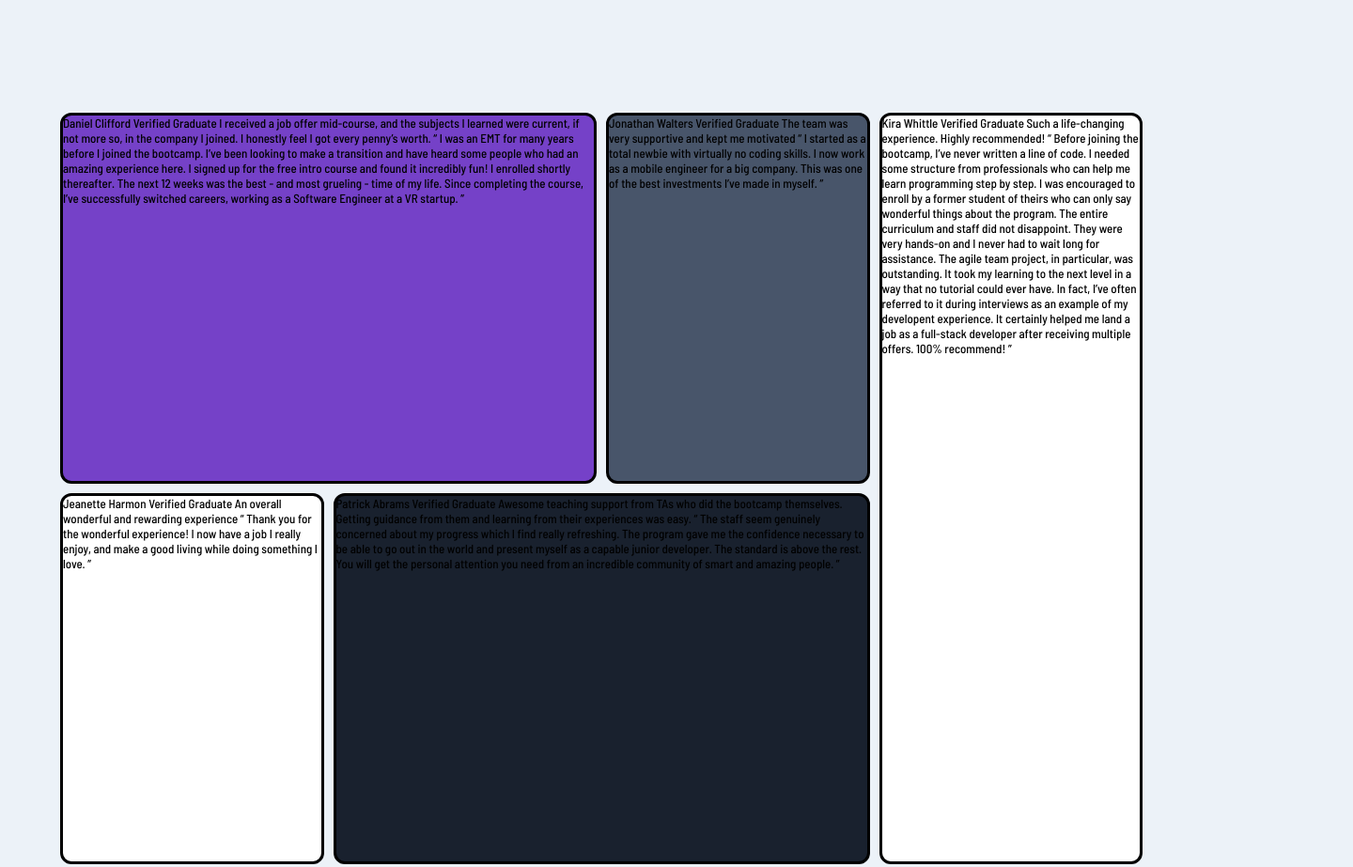
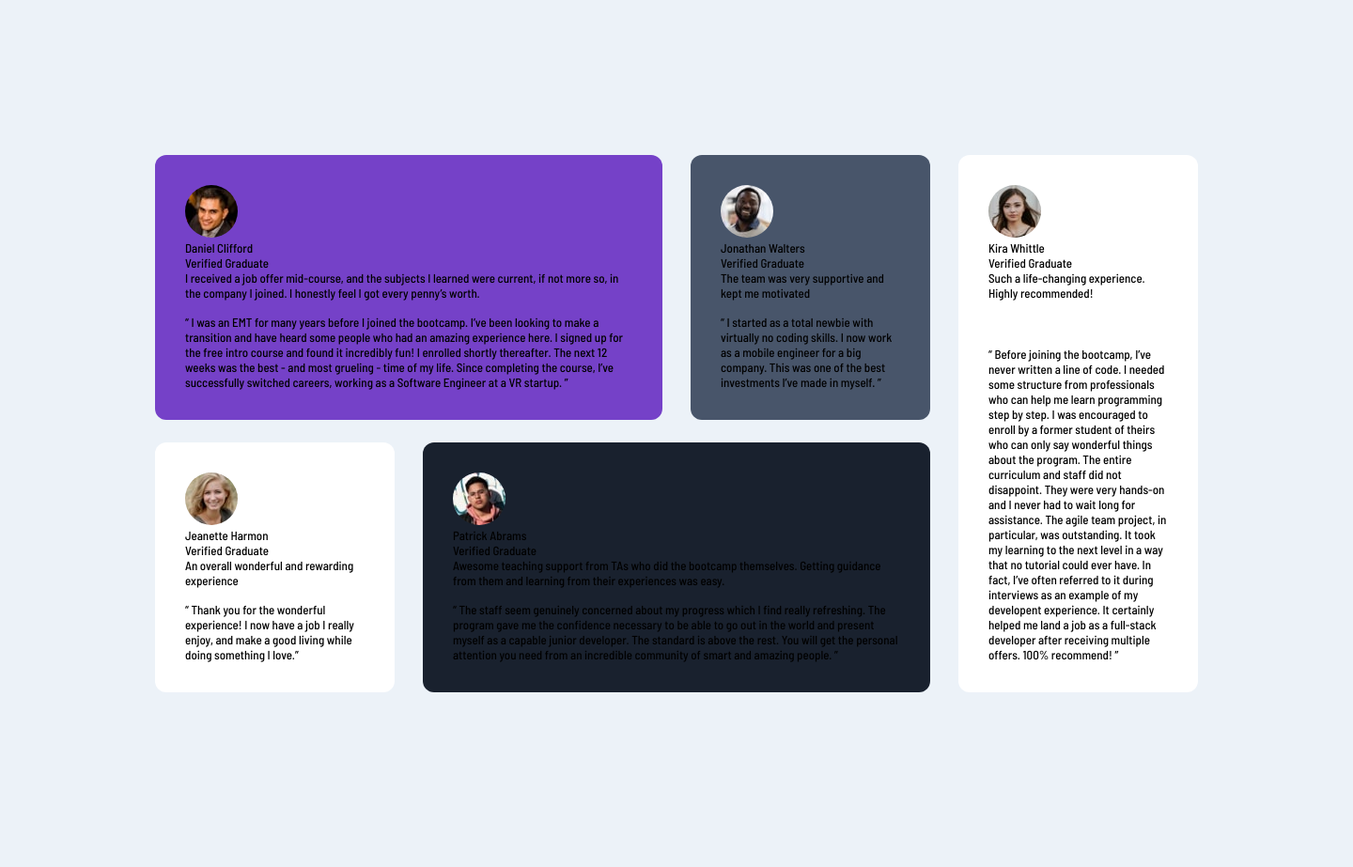
Before and after one commit to Chluna86/TESTIMONIAL-GRID-SECTION-MAIN, a plain HTML site: page index.html in a window 1280 px wide. Shown: the whole page at 94% size, 1440 px wide, since content can reach past the window. Drawn offline with Linux system fonts and the light colour scheme.

Commit message:
Add files via upload

```diff
--- a/css/styles.css
+++ b/css/styles.css
@@ -30,50 +30,77 @@
 body {
     font-size: 13px;
     font-family: var(--font);
-    width: 100vw;
-    height: 100wh;
+    width: 1440px;
+    height: 900px;
     background-color: var(--Light-grayish-blue);
 }
 
 main {
     display: grid;
     grid-gap: 10px;
-    width: 90vw;
-    height: 100vh;
-    margin: 15vh auto;
+    width: 1110px;
+    height: 572px;
+    margin: 165px;
     grid-template-columns: repeat(4, 1fr);
     grid-template-rows: repeat(2, 1fr);
-    gap: 10px;
+    gap: 24px 30px;
 }
 
 main > div {
-    border: solid;
     border-radius: 12px;
 }
+
 /*Daniel*/
 .card1 {
     grid-column: 1 / 3;
     background-color: var(--Moderate-violet);
-
+    height: 282px;
+    width: 540px;
 }
 /*Jonathan*/
 .card2 {
     grid-column: 3 / 4;
     background-color: var(--Very-dark-grayish-blue);
+    height: 282px;
+    width: 255px;
 }
 /*Jeanette*/
 .card3 {
     grid-column: 1 / 2;
     background-color: var(--White);
+    height: 266px;
+    width: 255px;
 }
 /* Patrick*/
 .card4 {
     grid-column: 2 / 4;
     background-color: var(--Very-dark-blackish-blue);
+    height: 266px;
+    width: 540px;
 }
 /*Kira*/
 .card5 {
     grid-row: 1 / 3;
     grid-column: 4 / 5;
     background-color: var(--White);
+    height: 572px;
+    width: 255px;
 }
+
+.box {
+    padding: 32px;
+    max-height: 100%;
+    display: grid;
+    grid-template-rows: 0.4fr 1fr 1fr;
+}
+.profile {
+
+}
+
+img {
+    border-radius: 50%;
+}
+
+.data {
+
+}
--- a/index.html
+++ b/index.html
@@ -10,62 +10,112 @@
 <body>
     <main>
         <div class="card1">
-            Daniel Clifford
-            Verified Graduate
-
-            I received a job offer mid-course, and the subjects I learned were current, if not more so,
-            in the company I joined. I honestly feel I got every penny’s worth.
-
-            “ I was an EMT for many years before I joined the bootcamp. I’ve been looking to make a
-            transition and have heard some people who had an amazing experience here. I signed up
-            for the free intro course and found it incredibly fun! I enrolled shortly thereafter.
-            The next 12 weeks was the best - and most grueling - time of my life. Since completing
-            the course, I’ve successfully switched careers, working as a Software Engineer at a VR startup. ”
+            <div class="box">
+                <div class="profile">
+                    <div class="photo">
+                        <img src="./images/image-daniel.jpg" alt="img-profile">
+                    </div>
+                    <div class="data">
+                        <p class="name">Daniel Clifford</p>
+                        <p class="verified">Verified Graduate</p>
+                    </div>
+                </div>
+                <div class="comment">
+                    <p>I received a job offer mid-course, and the subjects I learned were current, if not more so, in the company I joined. I honestly feel I got every penny’s worth.</p>
+                </div>
+                <div class="description">
+                    <p>“ I was an EMT for many years before I joined the bootcamp. I’ve been looking to make a transition and have heard some people who had an amazing experience here. I signed up for the free intro course and found it incredibly fun! I enrolled shortly thereafter. The next 12 weeks was the best - and most grueling - time of my life. Since completing the course, I’ve successfully switched careers, working as a Software Engineer at a VR startup. ”</p>
+                </div>
+            </div>
         </div>
         <div class="card2">
-            Jonathan Walters
-            Verified Graduate
-
-            The team was very supportive and kept me motivated
-
-            “ I started as a total newbie with virtually no coding skills. I now work as a mobile engineer
-            for a big company. This was one of the best investments I’ve made in myself. ”
+            <div class="box">
+                <div class="profile">
+                    <div class="photo">
+                        <img src="./images/image-jonathan.jpg" alt="img-profile">
+                    </div>
+                    <div class="data">
+                        <p class="name">Jonathan Walters</p>
+                        <p class="verified">Verified Graduate</p>
+                    </div>
+                </div>
+                <div class="comment">
+                    <p>The team was very supportive and kept me motivated</p>
+                </div>
+                <div class="description">
+                    <p>“ I started as a total newbie with virtually no coding skills. I now work as a mobile engineer
+                        for a big company. This was one of the best investments I’ve made in myself. ”</p>
+                </div>
+            </div>
         </div>
         <div class="card3">
-            Jeanette Harmon
-            Verified Graduate
-
-            An overall wonderful and rewarding experience
-
-            “ Thank you for the wonderful experience! I now have a job I really enjoy, and make a good living
-            while doing something I love. ”
+            <div class="box">
+                <div class="profile">
+                    <div class="photo">
+                        <img src="./images/image-jeanette.jpg" alt="img-profile">
+                    </div>
+                    <div class="data">
+                        <p class="name">Jeanette Harmon</p>
+                        <p class="verified">Verified Graduate</p>
+                    </div>
+                </div>
+                <div class="comment">
+                    <p>An overall wonderful and rewarding experience</p>
+                </div>
+                <div class="description">
+                    <p>“ Thank you for the wonderful experience! I now have a job I really enjoy, and make a good living
+                        while doing something I love.”</p>
+                </div>
+            </div>
         </div>
         <div class="card4">
-            Patrick Abrams
-            Verified Graduate
-
-            Awesome teaching support from TAs who did the bootcamp themselves. Getting guidance from them and
-            learning from their experiences was easy.
-
-            “ The staff seem genuinely concerned about my progress which I find really refreshing. The program
+            <div class="box">
+                <div class="profile">
+                    <div class="photo">
+                        <img src="./images/image-patrick.jpg" alt="img-profile">
+                    </div>
+                    <div class="data">
+                        <p class="name">Patrick Abrams</p>
+                        <p class="verified">Verified Graduate</p>
+                    </div>
+                </div>
+                <div class="comment">
+                    <p>Awesome teaching support from TAs who did the bootcamp themselves. Getting guidance from them and
+                        learning from their experiences was easy.</p>
+                </div>
+                <div class="description">
+                    <p>“ The staff seem genuinely concerned about my progress which I find really refreshing. The program
                         gave me the confidence necessary to be able to go out in the world and present myself as a capable
                         junior developer. The standard is above the rest. You will get the personal attention you need from
-            an incredible community of smart and amazing people. ”
+                        an incredible community of smart and amazing people. ”</p>
+                </div>
+            </div>
         </div>
         <div class="card5">
-            Kira Whittle
-            Verified Graduate
-
-            Such a life-changing experience. Highly recommended!
-
-            “ Before joining the bootcamp, I’ve never written a line of code. I needed some structure from
+            <div class="box">
+                <div class="profile">
+                    <div class="photo">
+                        <img src="./images/image-kira.jpg" alt="img-profile">
+                    </div>
+                    <div class="data">
+                        <p class="name">Kira Whittle</p>
+                        <p class="verified">Verified Graduate</p>
+                    </div>
+                </div>
+                <div class="comment">
+                    <p>Such a life-changing experience. Highly recommended!</p>
+                </div>
+                <div class="description">
+                    <p>“ Before joining the bootcamp, I’ve never written a line of code. I needed some structure from
                         professionals who can help me learn programming step by step. I was encouraged to enroll by a former
                         student of theirs who can only say wonderful things about the program. The entire curriculum and staff
                         did not disappoint. They were very hands-on and I never had to wait long for assistance. The agile team
                         project, in particular, was outstanding. It took my learning to the next level in a way that no tutorial
                         could ever have. In fact, I’ve often referred to it during interviews as an example of my developent
                         experience. It certainly helped me land a job as a full-stack developer after receiving multiple offers.
-            100% recommend! ”
+                        100% recommend! ”</p>
+                </div>
+            </div>
         </div>
     </main>
 </body>
```
Lines whose indentation alone changed are shown as unchanged.
